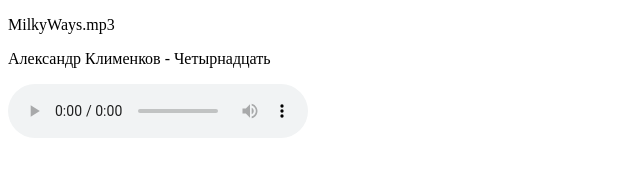
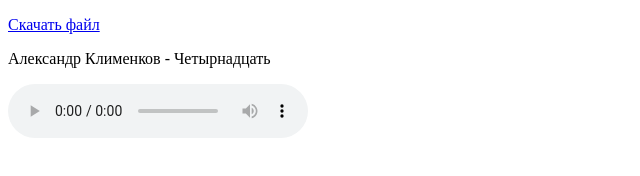
Before and after one commit to maksimp04/maksimp04.github.io, a plain HTML site: page index.html in a window 1280 px wide. Shown: the whole page, without its empty margins (0-640 px from the left). Drawn offline with Linux system fonts and the light colour scheme.

Commit message:
Update index.html

```diff
--- a/index.html
+++ b/index.html
@@ -5,7 +5,7 @@
   <title>audio</title>
  </head>
  <body>
-  <p download>MilkyWays.mp3</p>
+  <p><a href="MilkyWays.mp3" download>Скачать файл</a>
   <p>Александр Клименков - Четырнадцать</p>
   <audio controls>
    <audio autoplay="autoplay">
```
